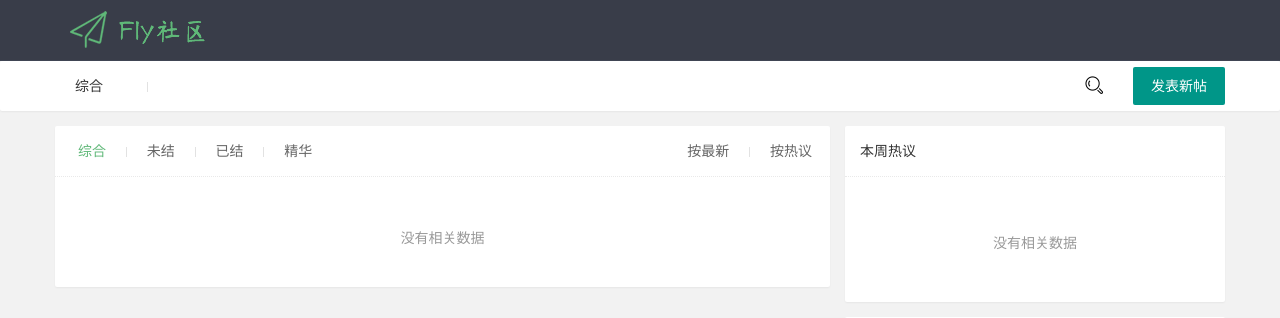
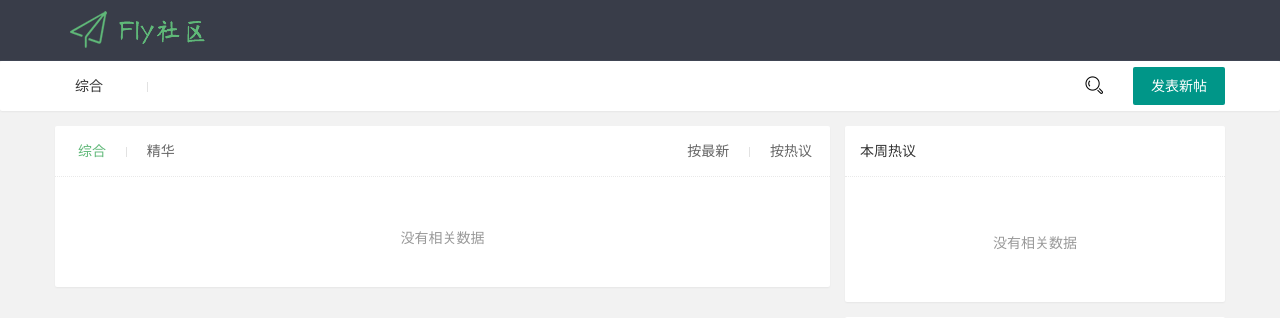
Before and after one commit to dwdw520533/mhzx_forum, a Python web app: template mhzx/templates/post_list.html in a window 1280 px wide. Shown: the top 318 px of the page. Run offline with Jinja, Linux system fonts and the light colour scheme; the template is opened without the code that fills it, so the values that code supplies are empty.

Commit message:
update page

```diff
--- a/mhzx/templates/jie/detail.html
+++ b/mhzx/templates/jie/detail.html
@@ -149,9 +149,9 @@
                 {% if current_user.is_authenticated  and (current_user.user.is_admin) %}
                   <span type="del">删除</span>
                 {% endif %}
-                {% if not post.accepted and current_user.is_authenticated  and post.user._id == current_user.user._id %}
-                  <span class="jieda-accept" type="accept">采纳</span>
-                {% endif %}
+{#                {% if not post.accepted and current_user.is_authenticated  and post.user._id == current_user.user._id %}#}
+{#                  <span class="jieda-accept" type="accept">采纳</span>#}
+{#                {% endif %}#}
 
               </div>
 
--- a/mhzx/templates/post_list.html
+++ b/mhzx/templates/post_list.html
@@ -27,10 +27,10 @@
 
       <div class="fly-panel-title fly-filter">
         <a href="{{ url_prefix }}?sort_key={{ sort_key }}" {{ 'class=layui-this' if not post_type }}>综合</a>
-        <span class="fly-mid"></span>
-        <a href="{{ url_prefix }}?sort_key={{ sort_key }}&type=not_closed" {{ 'class=layui-this' if post_type == 'not_closed' }}>未结</a>
-        <span class="fly-mid"></span>
-        <a href="{{ url_prefix }}?sort_key={{ sort_key }}&type=is_closed" {{ 'class=layui-this' if post_type == 'is_closed' }}>已结</a>
+{#        <span class="fly-mid"></span>#}
+{#        <a href="{{ url_prefix }}?sort_key={{ sort_key }}&type=not_closed" {{ 'class=layui-this' if post_type == 'not_closed' }}>未结</a>#}
+{#        <span class="fly-mid"></span>#}
+{#        <a href="{{ url_prefix }}?sort_key={{ sort_key }}&type=is_closed" {{ 'class=layui-this' if post_type == 'is_closed' }}>已结</a>#}
         <span class="fly-mid"></span>
         <a href="{{ url_prefix }}?sort_key={{ sort_key }}&type=is_cream" {{ 'class=layui-this' if post_type == 'is_cream' }}>精华</a>
         <span class="fly-filter-right layui-hide-xs">
```
